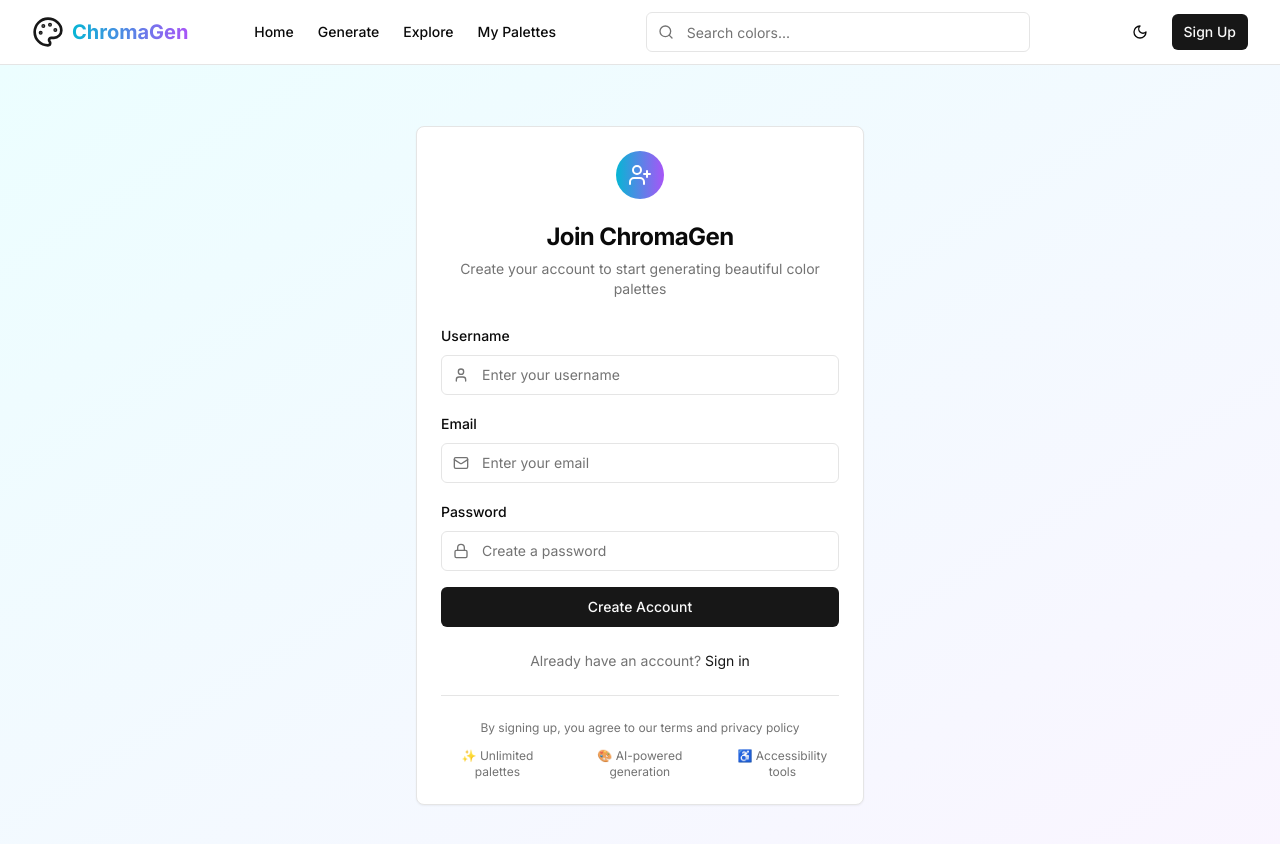
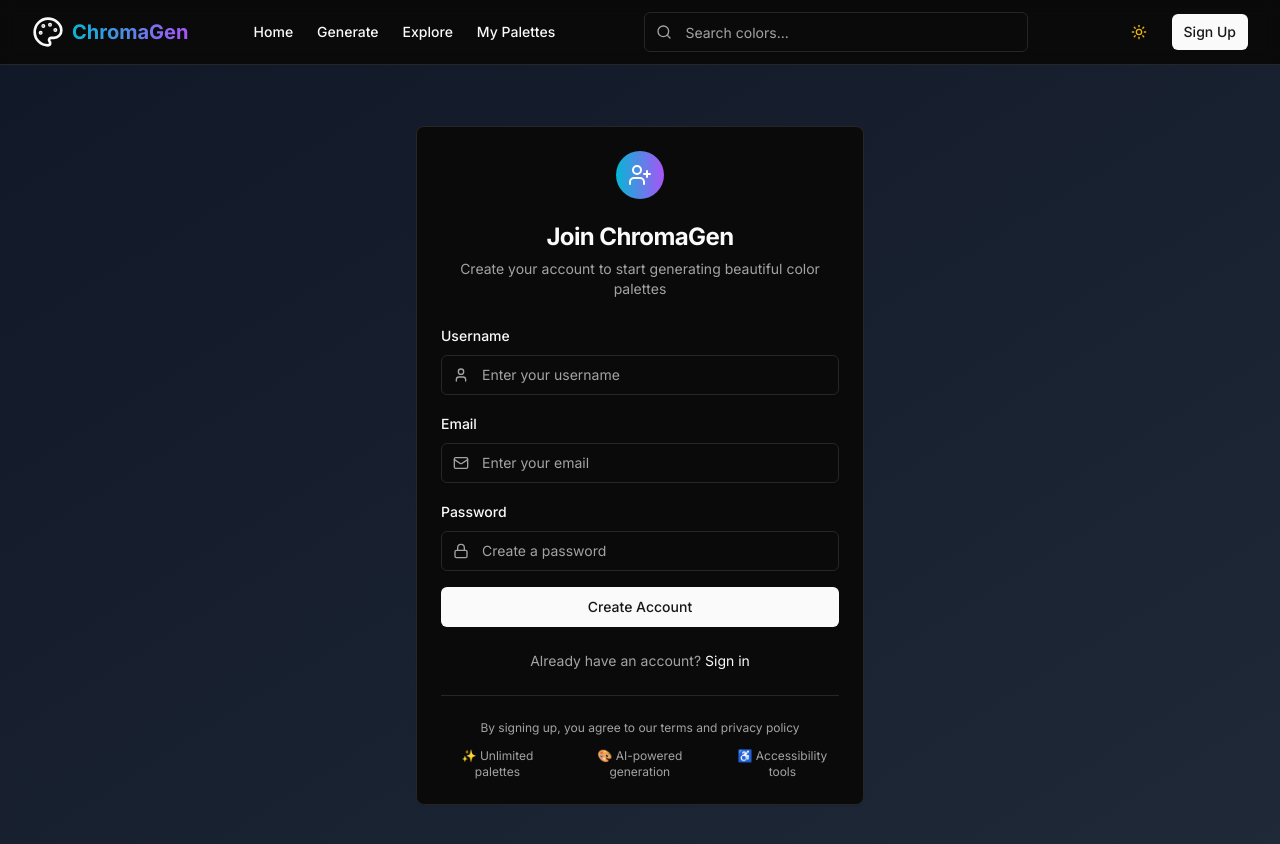
Before and after one commit to TheManavGohil/ChromaGenz, a Next.js app: page /signup in a window 1280 px wide. Shown: the top 844 px of the page. Built offline with nearby package versions, Linux system fonts and the light colour scheme.

Commit message:
light and dark mode

```diff
--- a/app/globals.css
+++ b/app/globals.css
@@ -17,7 +17,8 @@
 }
 
 @layer base {
-  :root {
+  :root,
+  .light {
     --background: 0 0% 100%;
     --foreground: 0 0% 3.9%;
     --card: 0 0% 100%;
@@ -44,6 +45,7 @@
     --chart-5: 27 87% 67%;
     --radius: 0.5rem;
   }
+
   .dark {
     --background: 0 0% 3.9%;
     --foreground: 0 0% 98%;
@@ -79,6 +81,15 @@
   body {
     @apply bg-background text-foreground;
   }
+
+  /* Ensure initial theme is applied */
+  html.dark {
+    color-scheme: dark;
+  }
+
+  html.light {
+    color-scheme: light;
+  }
 }
 
 @layer utilities {
--- a/app/layout.tsx
+++ b/app/layout.tsx
@@ -1,7 +1,7 @@
 import './globals.css';
 import type { Metadata } from 'next';
 import { Inter } from 'next/font/google';
-import { ThemeProvider } from 'next-themes';
+import { ClientProvider } from '@/components/providers/client-provider';
 import { Navbar } from '@/components/layout/Navbar';
 import { Toaster } from '@/components/ui/toaster';
 
@@ -20,18 +20,13 @@
   return (
     <html lang="en" suppressHydrationWarning>
       <body className={inter.className}>
-        <ThemeProvider
-          attribute="class"
-          defaultTheme="light"
-          enableSystem
-          disableTransitionOnChange
-        >
+        <ClientProvider defaultTheme="dark">
           <Navbar />
           <main className="min-h-screen bg-background">
             {children}
           </main>
           <Toaster />
-        </ThemeProvider>
+        </ClientProvider>
       </body>
     </html>
   );
--- a/components/layout/Navbar.tsx
+++ b/components/layout/Navbar.tsx
@@ -2,7 +2,7 @@
 
 import { useState, useEffect } from 'react';
 import Link from 'next/link';
-import { useTheme } from 'next-themes';
+import { useTheme } from '@/contexts/ThemeContext';
 import { Sun, Moon, Palette, Search, User } from 'lucide-react';
 import { Button } from '@/components/ui/button';
 import { Input } from '@/components/ui/input';
@@ -10,13 +10,13 @@
 import { User as UserType } from '@/types';
 
 export function Navbar() {
-  const { theme, setTheme } = useTheme();
+  const { theme, toggleTheme } = useTheme();
   const [user, setUser] = useState<UserType | null>(null);
   const [mounted, setMounted] = useState(false);
 
   useEffect(() => {
+    setUser(getUser());
     setMounted(true);
-    setUser(getUser());
   }, []);
 
   const handleLogout = () => {
@@ -24,7 +24,36 @@
     setUser(null);
   };
 
-  if (!mounted) return null;
+  const handleThemeToggle = () => {
+    console.log('Theme toggle clicked, current theme:', theme);
+    toggleTheme();
+    console.log('Theme toggled to:', theme === 'dark' ? 'light' : 'dark');
+  };
+
+  // Prevent hydration mismatch for theme-dependent elements
+  if (!mounted) {
+    return (
+      <nav className="sticky top-0 z-50 w-full border-b bg-background/95 backdrop-blur supports-[backdrop-filter]:bg-background/60">
+        <div className="container mx-auto px-4 sm:px-6 lg:px-8">
+          <div className="flex h-16 items-center justify-between">
+            {/* Logo */}
+            <div className="flex items-center space-x-2">
+              <Palette className="h-8 w-8 text-primary" />
+              <span className="text-xl font-bold bg-gradient-to-r from-cyan-500 to-purple-500 bg-clip-text text-transparent">
+                ChromaGen
+              </span>
+            </div>
+
+            {/* Placeholder for theme toggle */}
+            <div className="flex items-center space-x-3">
+              <div className="h-9 w-9 rounded-md"></div>
+              <div className="h-9 w-16 rounded-md bg-muted"></div>
+            </div>
+          </div>
+        </div>
+      </nav>
+    );
+  }
 
   return (
     <nav className="sticky top-0 z-50 w-full border-b bg-background/95 backdrop-blur supports-[backdrop-filter]:bg-background/60">
@@ -83,13 +112,16 @@
             <Button
               variant="ghost"
               size="sm"
-              onClick={() => setTheme(theme === 'dark' ? 'light' : 'dark')}
+              onClick={handleThemeToggle}
+              className="cursor-pointer hover:bg-accent border border-transparent hover:border-border transition-all duration-200"
+              title={`Switch to ${theme === 'dark' ? 'light' : 'dark'} mode`}
             >
               {theme === 'dark' ? (
-                <Sun className="h-4 w-4" />
+                <Sun className="h-4 w-4 text-yellow-500" />
               ) : (
-                <Moon className="h-4 w-4" />
+                <Moon className="h-4 w-4 text-blue-600" />
               )}
+              <span className="sr-only">Toggle theme</span>
             </Button>
 
             {/* User Menu */}
@@ -104,7 +136,7 @@
                 </Button>
               </div>
             ) : (
-              <Link href="/">
+              <Link href="/signup">
                 <Button size="sm">Sign Up</Button>
               </Link>
             )}
--- /dev/null
+++ b/components/providers/client-provider.tsx
@@ -0,0 +1,17 @@
+'use client';
+
+import { ThemeProvider } from '@/contexts/ThemeContext';
+import { ReactNode } from 'react';
+
+interface ClientProviderProps {
+  children: ReactNode;
+  defaultTheme?: 'light' | 'dark';
+}
+
+export function ClientProvider({ children, defaultTheme = 'dark' }: ClientProviderProps) {
+  return (
+    <ThemeProvider defaultTheme={defaultTheme}>
+      {children}
+    </ThemeProvider>
+  );
+}
--- /dev/null
+++ b/components/ui/theme-demo.tsx
@@ -0,0 +1,55 @@
+'use client';
+
+import { useTheme } from '@/contexts/ThemeContext';
+import { Card, CardContent, CardDescription, CardHeader, CardTitle } from '@/components/ui/card';
+import { Button } from '@/components/ui/button';
+import { Sun, Moon } from 'lucide-react';
+
+export function ThemeDemo() {
+  const { theme, setTheme, toggleTheme } = useTheme();
+
+  return (
+    <Card className="w-full max-w-md">
+      <CardHeader>
+        <CardTitle className="flex items-center gap-2">
+          {theme === 'dark' ? <Moon className="h-5 w-5" /> : <Sun className="h-5 w-5" />}
+          Theme Control Demo
+        </CardTitle>
+        <CardDescription>
+          Current theme: <span className="font-semibold">{theme}</span>
+        </CardDescription>
+      </CardHeader>
+      <CardContent className="space-y-4">
+        <div className="grid grid-cols-2 gap-2">
+          <Button
+            variant={theme === 'light' ? 'default' : 'outline'}
+            onClick={() => setTheme('light')}
+            className="w-full"
+          >
+            <Sun className="h-4 w-4 mr-2" />
+            Light
+          </Button>
+          <Button
+            variant={theme === 'dark' ? 'default' : 'outline'}
+            onClick={() => setTheme('dark')}
+            className="w-full"
+          >
+            <Moon className="h-4 w-4 mr-2" />
+            Dark
+          </Button>
+        </div>
+        <Button
+          onClick={toggleTheme}
+          variant="secondary"
+          className="w-full"
+        >
+          Toggle Theme
+        </Button>
+        <div className="text-sm text-muted-foreground">
+          <p>This demonstrates the global theme state.</p>
+          <p>Changes here affect the entire application!</p>
+        </div>
+      </CardContent>
+    </Card>
+  );
+}
--- /dev/null
+++ b/contexts/ThemeContext.tsx
@@ -0,0 +1,73 @@
+'use client';
+
+import React, { createContext, useContext, useState, useEffect, ReactNode } from 'react';
+
+export type Theme = 'light' | 'dark';
+
+interface ThemeContextType {
+  theme: Theme;
+  setTheme: (theme: Theme) => void;
+  toggleTheme: () => void;
+}
+
+const ThemeContext = createContext<ThemeContextType | undefined>(undefined);
+
+interface ThemeProviderProps {
+  children: ReactNode;
+  defaultTheme?: Theme;
+}
+
+export function ThemeProvider({ children, defaultTheme = 'light' }: ThemeProviderProps) {
+  const [theme, setThemeState] = useState<Theme>(defaultTheme);
+  const [mounted, setMounted] = useState(false);
+
+  // Load theme from localStorage on mount
+  useEffect(() => {
+    const savedTheme = localStorage.getItem('theme') as Theme;
+    if (savedTheme && (savedTheme === 'light' || savedTheme === 'dark')) {
+      setThemeState(savedTheme);
+    }
+    setMounted(true);
+  }, []);
+
+  // Apply theme to document
+  useEffect(() => {
+    if (mounted) {
+      const root = document.documentElement;
+      root.classList.remove('light', 'dark');
+      root.classList.add(theme);
+      localStorage.setItem('theme', theme);
+    }
+  }, [theme, mounted]);
+
+  const setTheme = (newTheme: Theme) => {
+    console.log('Global theme changing from', theme, 'to', newTheme);
+    setThemeState(newTheme);
+  };
+
+  const toggleTheme = () => {
+    const newTheme = theme === 'light' ? 'dark' : 'light';
+    setTheme(newTheme);
+  };
+
+  const value: ThemeContextType = {
+    theme: mounted ? theme : defaultTheme,
+    setTheme,
+    toggleTheme,
+  };
+
+  // Always provide context, but with safe defaults
+  return (
+    <ThemeContext.Provider value={value}>
+      {children}
+    </ThemeContext.Provider>
+  );
+}
+
+export function useTheme() {
+  const context = useContext(ThemeContext);
+  if (context === undefined) {
+    throw new Error('useTheme must be used within a ThemeProvider');
+  }
+  return context;
+}
```
